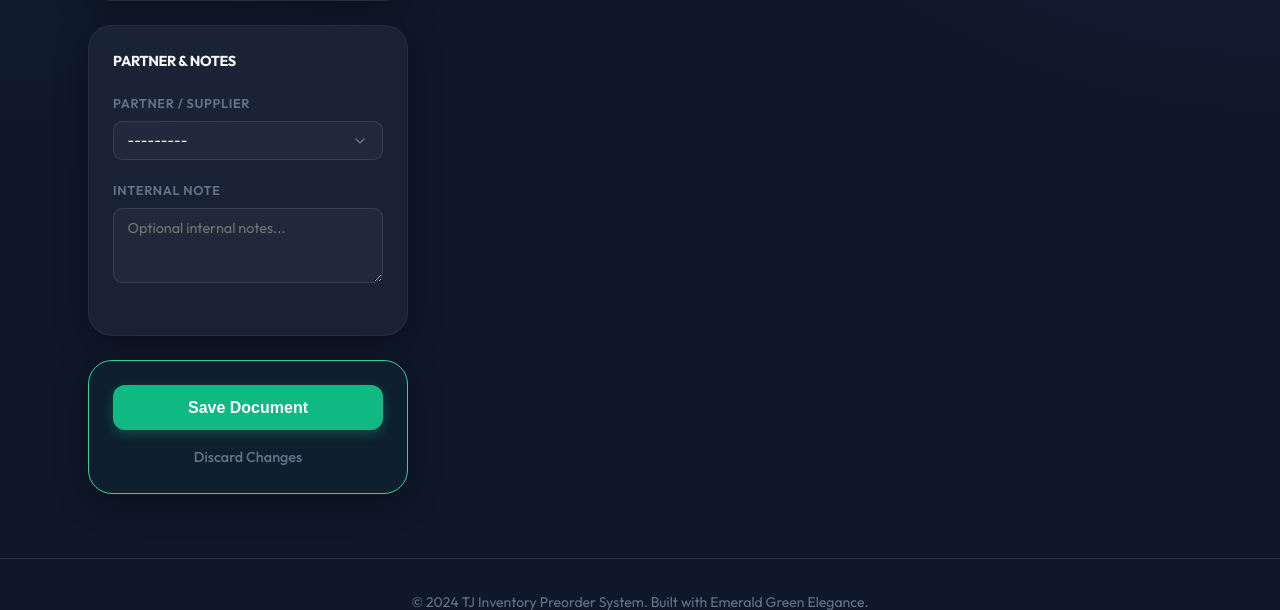
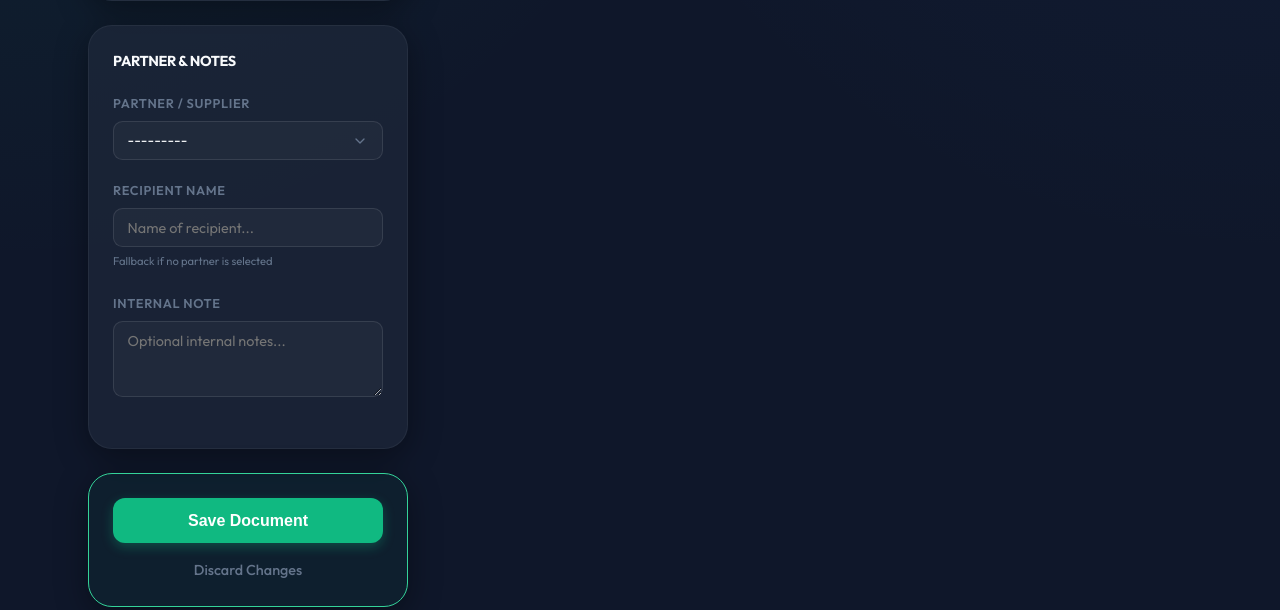
Before and after one commit to lockdoor/tj_inventory, a Django app: page /inventory/movements/create/ in a window 1280 px wide. Shown: the part 919-1529 px from the top of the page. Run offline with Django 5.2, Linux system fonts and the light colour scheme; the visitor is signed in with stand-in values (Sample User, id 1); data that the repository does not hold is empty.

Commit message:
fixed: inventory movement create select type field font white on Windows chrome

```diff
--- a/django/srcs/common/static/common/css/index.css
+++ b/django/srcs/common/static/common/css/index.css
@@ -97,6 +97,11 @@ input, textarea, select {
     font-size: 1rem;
     font-family: inherit;
     transition: var(--transition);
+}
+
+select option {
+    background-color: var(--bg-main);
+    color: var(--text-main);
 }
 
 input:focus, textarea:focus, select:focus {
--- a/django/srcs/inventory/forms/movement_form.py
+++ b/django/srcs/inventory/forms/movement_form.py
@@ -10,7 +10,7 @@ class MovementCreateForm(forms.ModelForm):
     """
     class Meta:
         model = InventoryMovement
-        fields = ['document_no', 'type', 'date', 'warehouse', 'partner', 'note', 'reference_type', 'reference_no']
+        fields = ['document_no', 'type', 'date', 'warehouse', 'partner', 'recipient', 'note', 'reference_type', 'reference_no']
         widgets = {
             'document_no': forms.TextInput(attrs={
                 'class': 'glass-input',
@@ -28,6 +28,10 @@ class MovementCreateForm(forms.ModelForm):
             }),
             'partner': forms.Select(attrs={
                 'class': 'glass-input'
+            }),
+            'recipient': forms.TextInput(attrs={
+                'class': 'glass-input',
+                'placeholder': 'Name of recipient...'
             }),
             'note': forms.Textarea(attrs={
                 'class': 'glass-input',
--- a/django/srcs/inventory/services/stock_service.py
+++ b/django/srcs/inventory/services/stock_service.py
@@ -17,7 +17,7 @@ class StockService:
         Returns a structured list for template rendering.
         """
         # Fetch all stock with balances, optimized
-        stocks = Stock.objects.select_related('warehouse', 'item').all().order_by(
+        stocks = Stock.objects.select_related('warehouse', 'item').exclude(balance=0).order_by(
             'warehouse__name', 'item__name', 'lot_number'
         )
 
--- a/django/srcs/inventory/templates/inventory/movement_create.html
+++ b/django/srcs/inventory/templates/inventory/movement_create.html
@@ -95,6 +95,11 @@
                     <div class="form-group">
                         <label class="field-label">Partner / Supplier</label>
                         {{ form.partner }}
+                    </div>
+                    <div class="form-group outbound-only-field">
+                        <label class="field-label">Recipient Name</label>
+                        {{ form.recipient }}
+                        <small style="color: var(--text-muted); font-size: 0.7rem;">Fallback if no partner is selected</small>
                     </div>
                     <div class="form-group">
                         <label class="field-label">Internal Note</label>
@@ -316,6 +321,11 @@
         padding-right: 2.25rem;
     }
 
+    select.glass-input option {
+        background-color: #0f172a; /* Match var(--bg-main) */
+        color: var(--text-main);
+    }
+
     .item-card {
         border: 1px solid rgba(255,255,255,0.03);
         transition: all 0.3s cubic-bezier(0.4, 0, 0.2, 1);
@@ -359,6 +369,11 @@ document.addEventListener('DOMContentLoaded', function() {
         });
         container.querySelectorAll('.inbound-only-sm').forEach(span => {
             span.style.display = isInbound ? 'inline' : 'none';
+        });
+
+        // Toggle outbound fields (like recipient)
+        document.querySelectorAll('.outbound-only-field').forEach(field => {
+            field.style.display = isInbound ? 'none' : 'block';
         });
 
         // Update indicator
```
Also changed, not shown: django/srcs/inventory/templates/inventory/movement_detail.html (+7 -0 lines).
